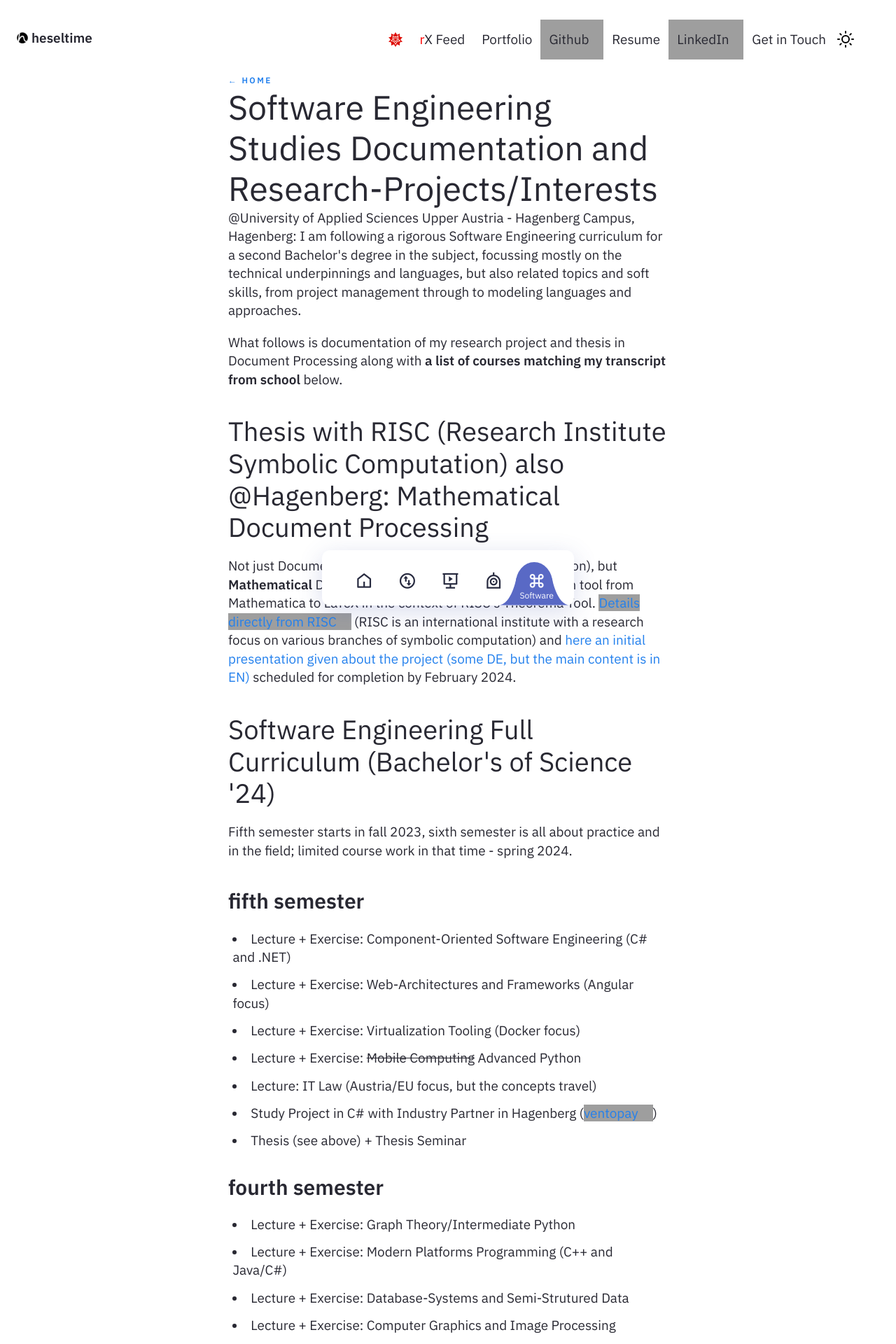
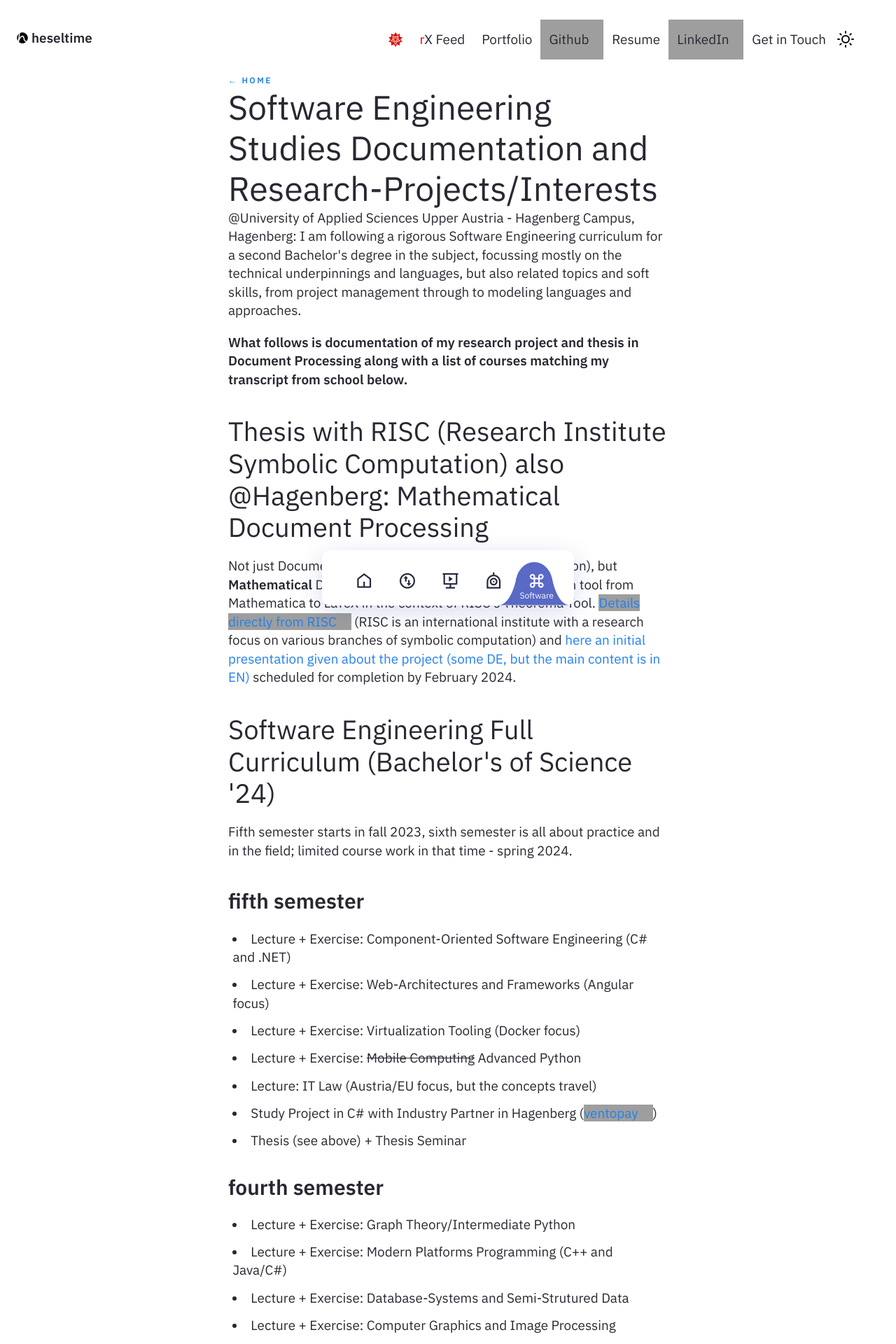
Before and after one commit to heseltime/heseltime.github.io, a Jekyll site: the page built from pages/rDse.md, in a window 1280 px wide. Shown: the top 1920 px of the page at 70% size. Built offline with Jekyll 4.4.1, drawn with Linux system fonts in a browser that asks for light colours; grey boxes are pictures that could not be loaded.

Commit message:
Cursive Details and Bold Summary

```diff
--- a/pages/rDse.md
+++ b/pages/rDse.md
@@ -7,7 +7,7 @@
 
 @University of Applied Sciences Upper Austria - Hagenberg Campus, Hagenberg: I am following a rigorous Software Engineering curriculum for a second Bachelor's degree in the subject, focussing mostly on the technical underpinnings and languages, but also related topics and soft skills, from project management through to modeling languages and approaches.
 
-What follows is documentation of my research project and thesis in Document Processing along with <b>a list of courses matching my transcript from school</b> below.
+**What follows is documentation of my research project and thesis in Document Processing along with <b>a list of courses matching my transcript from school</b> below.**
 
 # Thesis with RISC (Research Institute Symbolic Computation) also @Hagenberg: Mathematical Document Processing #
 
```
Also changed, not shown: pages/rDai.md (+1 -2 lines).
